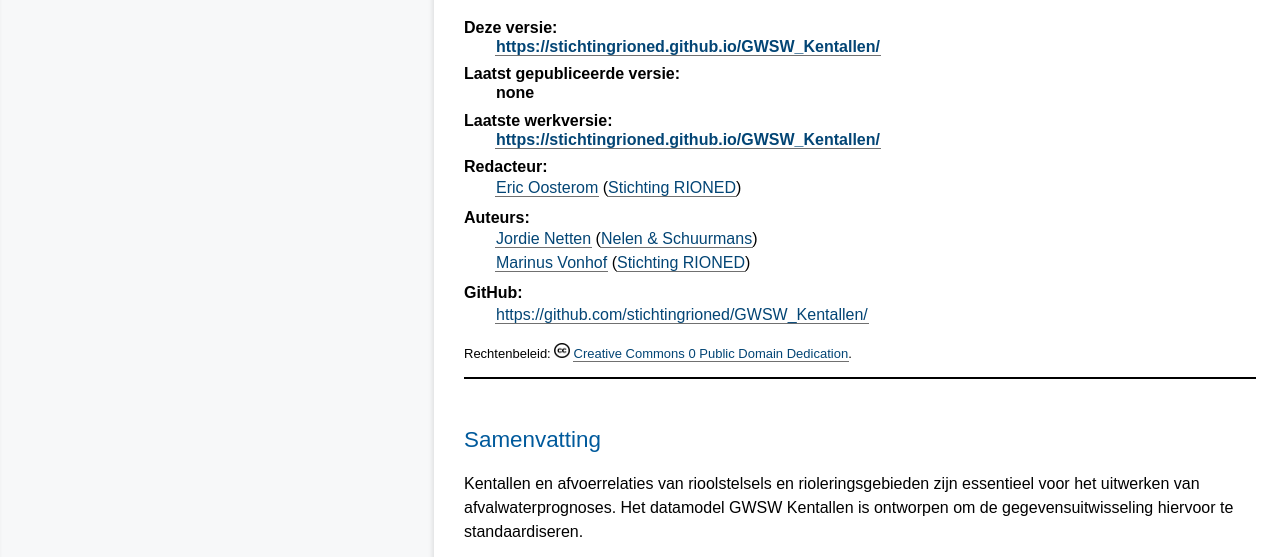
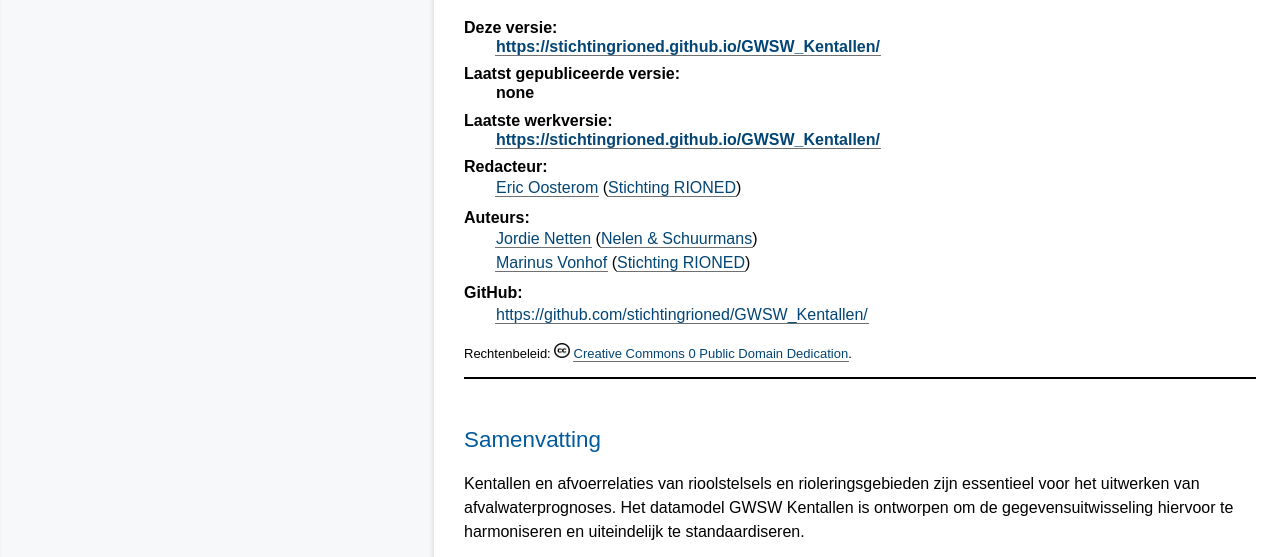
Before and after one commit to StichtingRIONED/GWSW_Kentallen, a plain HTML site: page index.html in a window 1280 px wide. Shown: the part 114-671 px from the top of the page. Drawn offline with Linux system fonts and the light colour scheme; a script that the page names is missing.

Commit message:
alleen opfrissen

```diff
--- a/index.html
+++ b/index.html
@@ -20,7 +20,7 @@
   <div id='abstract'>
     <p>
       Kentallen en afvoerrelaties van rioolstelsels en rioleringsgebieden zijn essentieel voor het uitwerken van
-      afvalwaterprognoses. Het datamodel GWSW Kentallen is ontworpen om de gegevensuitwisseling hiervoor te standaardiseren.
+      afvalwaterprognoses. Het datamodel GWSW Kentallen is ontworpen om de gegevensuitwisseling hiervoor te harmoniseren en uiteindelijk te standaardiseren.
     </p>
   </div>
   <!--div id='sotd'>
```
Also changed, not shown: 1 other file.
